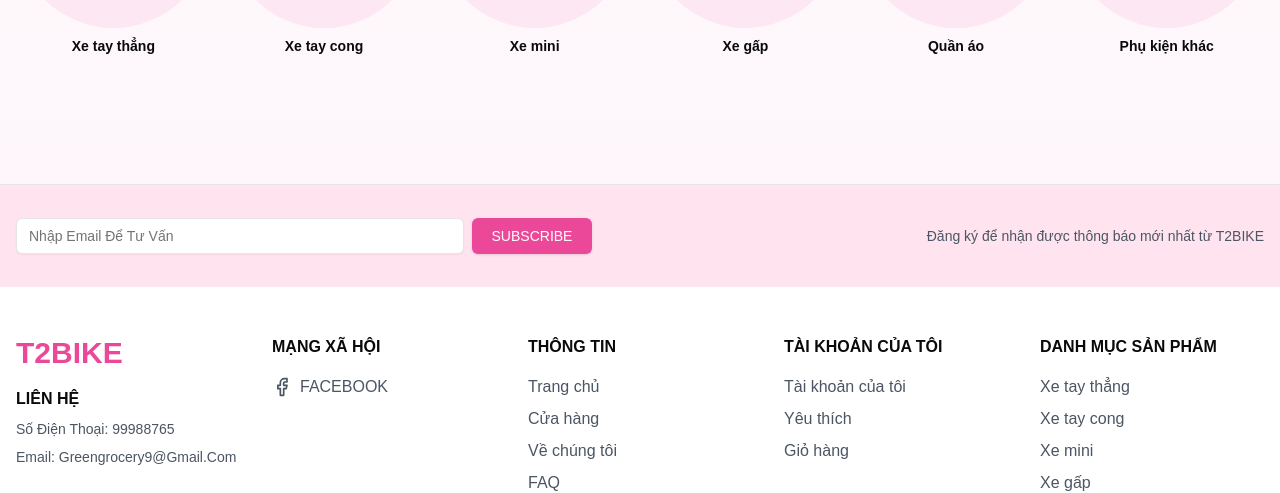
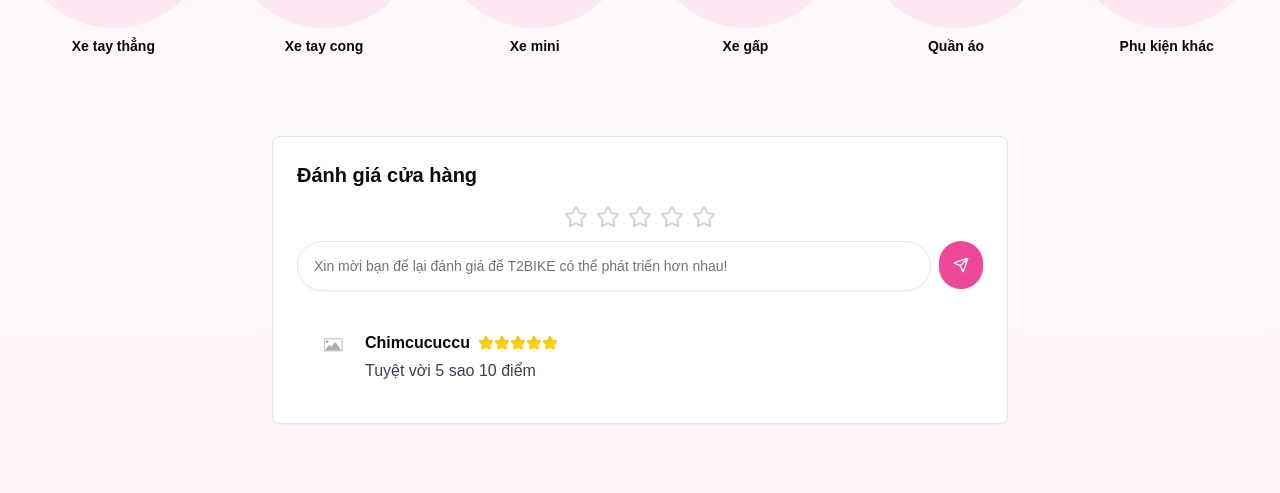
Before and after one commit to chimcuccuccu/T2BIKE, a Next.js app in the folder frontend/my-next-app/: page /home in a window 1280 px wide. Shown: the part 1020-1513 px from the top of the page. Built offline with nearby package versions, Linux system fonts and the light colour scheme; no server answers.

Commit message:
fe review

```diff
--- a/frontend/my-next-app/src/app/home/page.tsx
+++ b/frontend/my-next-app/src/app/home/page.tsx
@@ -9,9 +9,9 @@ import { Button } from "@/components/ui/button"
 import { Input } from "@/components/ui/input"
 import { useEffect, useState } from 'react';
 import { useRouter } from 'next/navigation';
-import { HeaderPage
+import { HeaderPage } from '@/components/Header/header-page';
+import StoreRating from '@/components/store-rating/StoreRating';
 
- } from '@/components/Header/header-page';
 export default function Home() {
     const [products, setProducts] = useState([]);
     const [selectedCategory, setSelectedCategory] = useState('');
@@ -151,18 +151,21 @@ export default function Home() {
                     </div>
             </section>
 
+            {/* Rating */}
+            <StoreRating></StoreRating>
+
             {/* Footer */}
             <footer className="bg-white mt-16 border-t max-w-screen-2xl mx-auto ">
                 <div className="border-t border-pink-100 bg-[#FFE4EF]">
                     <div className="container mx-auto px-4 py-8">
                         <div className="flex flex-col md:flex-row items-center justify-between gap-4">
-                            <div className="flex-1 w-full max-w-xl">
+                            {/* <div className="flex-1 w-full max-w-xl">
                                 <div className="flex gap-2">
                                     <Input type="email" placeholder="Nhập Email Để Tư Vấn" className="bg-white" />
                                     <Button className="bg-pink-500 hover:bg-pink-600 text-white min-w-[120px]">SUBSCRIBE</Button>
                                 </div>
-                            </div>
-                            <p className="text-gray-600 text-sm">Đăng ký để nhận được thông báo mới nhất từ T2BIKE</p>
+                            </div> */}
+                            {/* <p className="text-gray-600 text-sm">Đăng ký để nhận được thông báo mới nhất từ T2BIKE</p> */}
                         </div>
                     </div>
                 </div>
--- /dev/null
+++ b/frontend/my-next-app/src/components/store-rating/StoreRating.tsx
@@ -0,0 +1,110 @@
+"use client"
+
+import { useState } from "react"
+import Image from "next/image"
+import { Star, Send } from "lucide-react"
+import { Button } from "@/components/ui/button"
+import { Input } from "@/components/ui/input"
+import { cn } from "@/lib/utils"
+import { Review } from "@/types/review-shop"
+
+export default function StoreRating() {
+  const [rating, setRating] = useState(0)
+  const [comment, setComment] = useState("")
+  const [reviews, setReviews] = useState<Review[]>([
+    {
+      id: "1",
+      username: "Chimcucuccu",
+      avatar: "/placeholder.svg?height=60&width=60",
+      rating: 5,
+      comment: "Tuyệt vời 5 sao 10 điểm",
+    },
+  ])
+
+  const handleRatingChange = (value: number) => {
+    setRating(value)
+  }
+
+  const handleSubmit = () => {
+    if (comment.trim()) {
+      const newReview: Review = {
+        id: Date.now().toString(),
+        username: "User" + Math.floor(Math.random() * 1000),
+        avatar: "/placeholder.svg?height=60&width=60",
+        rating,
+        comment,
+      }
+      setReviews([newReview, ...reviews])
+      setComment("")
+      setRating(0)
+    }
+  }
+
+  return (
+    <div className="max-w-3xl mx-auto p-4">
+      <div className="bg-white rounded-lg shadow-sm border p-6">
+        <h2 className="text-xl font-bold mb-4">Đánh giá cửa hàng</h2>
+
+        <div className="mb-4">
+          <div className="flex items-center justify-center mb-3">
+            {[1, 2, 3, 4, 5].map((star) => (
+              <button key={star} type="button" onClick={() => handleRatingChange(star)} className="focus:outline-none">
+                <Star
+                  className={cn("w-6 h-6 mx-1", rating >= star ? "fill-yellow-400 text-yellow-400" : "text-gray-300")}
+                />
+              </button>
+            ))}
+          </div>
+
+          <div className="flex gap-2">
+            <Input
+              value={comment}
+              onChange={(e) => setComment(e.target.value)}
+              placeholder="Xin mời bạn để lại đánh giá để T2BIKE có thể phát triển hơn nhau!"
+              className="rounded-full py-6 px-4 border-gray-200"
+            />
+            <Button
+              onClick={handleSubmit}
+              className="rounded-full bg-pink-500 hover:bg-pink-600 h-12 w-12 p-0 flex items-center justify-center"
+            >
+              <Send className="h-5 w-5" />
+            </Button>
+          </div>
+        </div>
+
+        <div className="space-y-4 mt-6">
+          {reviews.map((review) => (
+            <div key={review.id} className="flex items-start gap-3 p-4 bg-white rounded-lg">
+              <div className="flex-shrink-0">
+                <Image
+                  src={review.avatar || "/placeholder.svg"}
+                  alt={review.username}
+                  width={40}
+                  height={40}
+                  className="rounded-full"
+                />
+              </div>
+              <div className="flex-1">
+                <div className="flex items-center gap-2">
+                  <span className="font-bold">{review.username}</span>
+                  <div className="flex">
+                    {[1, 2, 3, 4, 5].map((star) => (
+                      <Star
+                        key={star}
+                        className={cn(
+                          "w-4 h-4",
+                          review.rating >= star ? "fill-yellow-400 text-yellow-400" : "text-gray-300",
+                        )}
+                      />
+                    ))}
+                  </div>
+                </div>
+                <p className="text-gray-700 mt-1">{review.comment}</p>
+              </div>
+            </div>
+          ))}
+        </div>
+      </div>
+    </div>
+  )
+}
--- /dev/null
+++ b/frontend/my-next-app/src/types/review-shop.ts
@@ -0,0 +1,7 @@
+export interface Review {
+  id: string
+  username: string
+  avatar: string
+  rating: number
+  comment: string
+}
```
